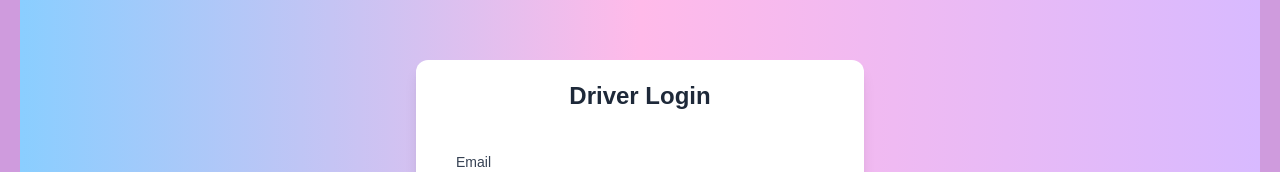
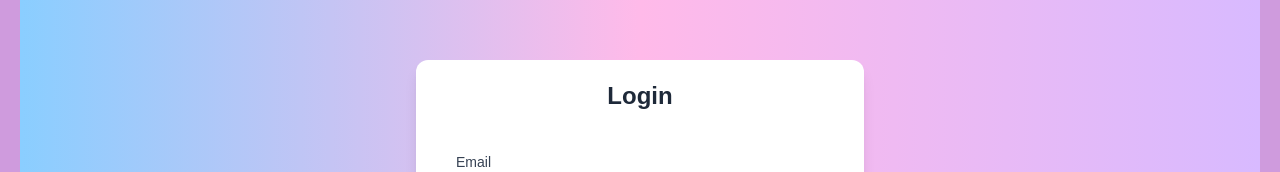
Before and after one commit to ellijane11/DSA-MINI-PROJECT, a Next.js app: page /login in a window 1280 px wide. Shown: the part 156-328 px from the top of the page. Built offline with nearby package versions, Linux system fonts and the light colour scheme.

Commit message:
Update page.tsx

```diff
--- a/src/app/login/page.tsx
+++ b/src/app/login/page.tsx
@@ -40,7 +40,7 @@ export default function AuthPage() {
             <div className="bg-white rounded-xl shadow-lg p-8 w-full max-w-md">
                 {/* Title */}
                 <h2 className="text-2xl font-bold text-center text-gray-800 mb-6">
-                    {isLogin ? "Driver Login" : "Driver Sign Up"}
+                    {isLogin ? " Login" : " Sign Up"}
                 </h2>
 
                 {/* Form */}
```
